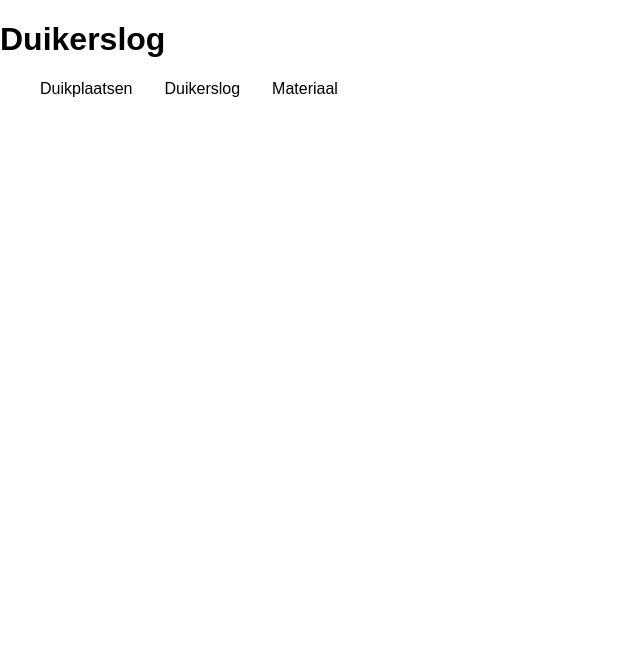
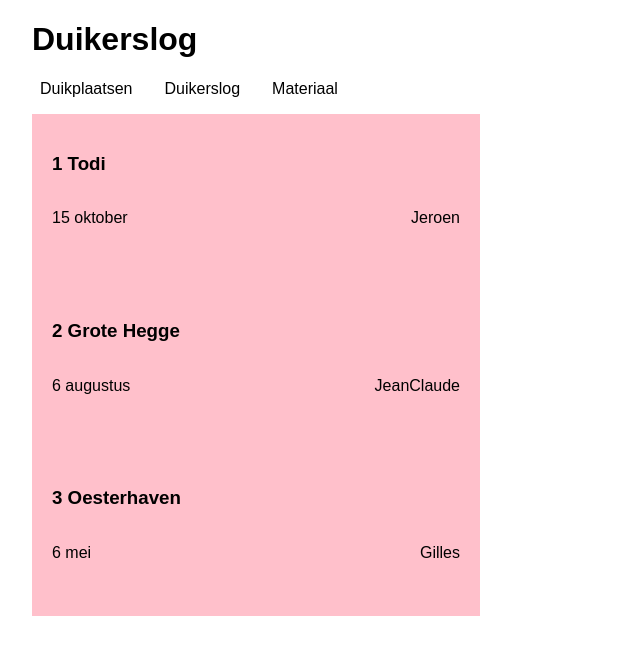
Before and after one commit to JessyVandoorn/WAD-Opdracht, a React (Create React App) app in the folder duikerslog/: page / in a window 1280 px wide. Shown: the top 654 px of the page, without its empty margins (0-640 px from the left). Built offline with nearby package versions, Linux system fonts and the light colour scheme.

Commit message:
aanpassingen voor navigatie en front page

```diff
--- a/duikerslog/src/App.css
+++ b/duikerslog/src/App.css
@@ -57,6 +57,7 @@ ul a {
 .divesOverview{
   background-color: pink;
   width: 35vw;
+  margin-left: 2rem;
 }
 
 .paddingOverview {
@@ -67,6 +68,7 @@ ul a {
 h1 a {
   text-decoration: none;
   color: black;
+  margin-left: 2rem;
 }
 
 .locationOverview {
--- a/duikerslog/src/App.js
+++ b/duikerslog/src/App.js
@@ -74,8 +74,9 @@ class App extends Component {
     return (
       <main>
         <h1><Link to="/">Duikerslog</Link></h1>
+        <Navigation/>
         <Switch>
-          <Route path='/' exact render={() => <Navigation/> } />
+          <Route path='/' exact render={() => <OverviewDives duiken={duiken} /> } />
           <Route path='/DuikPlaatsen' exact  render={() => <DuikPlaatsen plaatsen={places}/> } />
           <Route path='/Duikerslog'  render={() => <Duikerslog duiken={duiken}/> } />
           <Route path='/DiversTable/add' render={() => <AddTopic onAddTopic={this.handleAddTopic}/>}/>
@@ -86,7 +87,7 @@ class App extends Component {
           <Route path='/DiveMaterial' exact render={() => <DiveMaterial/> } />
           <Route component={NotFound}/>
         </Switch>
-        {/* <OverviewDives duiken={duiken} /> */}
+
       </main>
     );
   }
--- a/duikerslog/src/DiveMaterial.jsx
+++ b/duikerslog/src/DiveMaterial.jsx
@@ -1,9 +1,9 @@
 import React from 'react';
-import Navigation from './Navigation';
 import './App.css';
 
 const DiveMaterial = () => {
-    return <section className="materiaal">
+    return (
+        <section className="materiaal">
             <label htmlFor="">
                 <input type="checkbox"/>Duikbril
             </label>
@@ -56,6 +56,7 @@ const DiveMaterial = () => {
                 <input type="checkbox"/>Camera
             </label>
         </section>
+    )
 }
 
 export default DiveMaterial;
--- a/duikerslog/src/DuikPlaatsen.jsx
+++ b/duikerslog/src/DuikPlaatsen.jsx
@@ -1,5 +1,4 @@
 import React from 'react';
-import Navigation from './Navigation';
 import { Link } from "react-router-dom";
 
 const DuikPlaatsen = ({plaatsen}) => {
@@ -15,10 +14,6 @@ const DuikPlaatsen = ({plaatsen}) => {
 
     return (
         <section>
-            <nav>
-            <Navigation/>
-        </nav>
-
              <article className="locationOverview">   {Object.keys(plaatsen).map(id => renderTable(id, plaatsen[id]))} </article>
         </section>
 
--- a/duikerslog/src/Duikerslog.jsx
+++ b/duikerslog/src/Duikerslog.jsx
@@ -1,13 +1,9 @@
 import React from 'react';
 import DiversTable from './DiversTable';
-import Navigation from './Navigation';
 
 const Duikerslog = ({duiken}) => {
   return (
     <section>
-      <nav>
-        <Navigation/>
-      </nav>
     <DiversTable duiken={duiken} onChangeDuik={this.handleChangeDuik} onClickDelete={this.handleDelete}/>
     </section>
 
```
Lines whose indentation alone changed are shown as unchanged.
